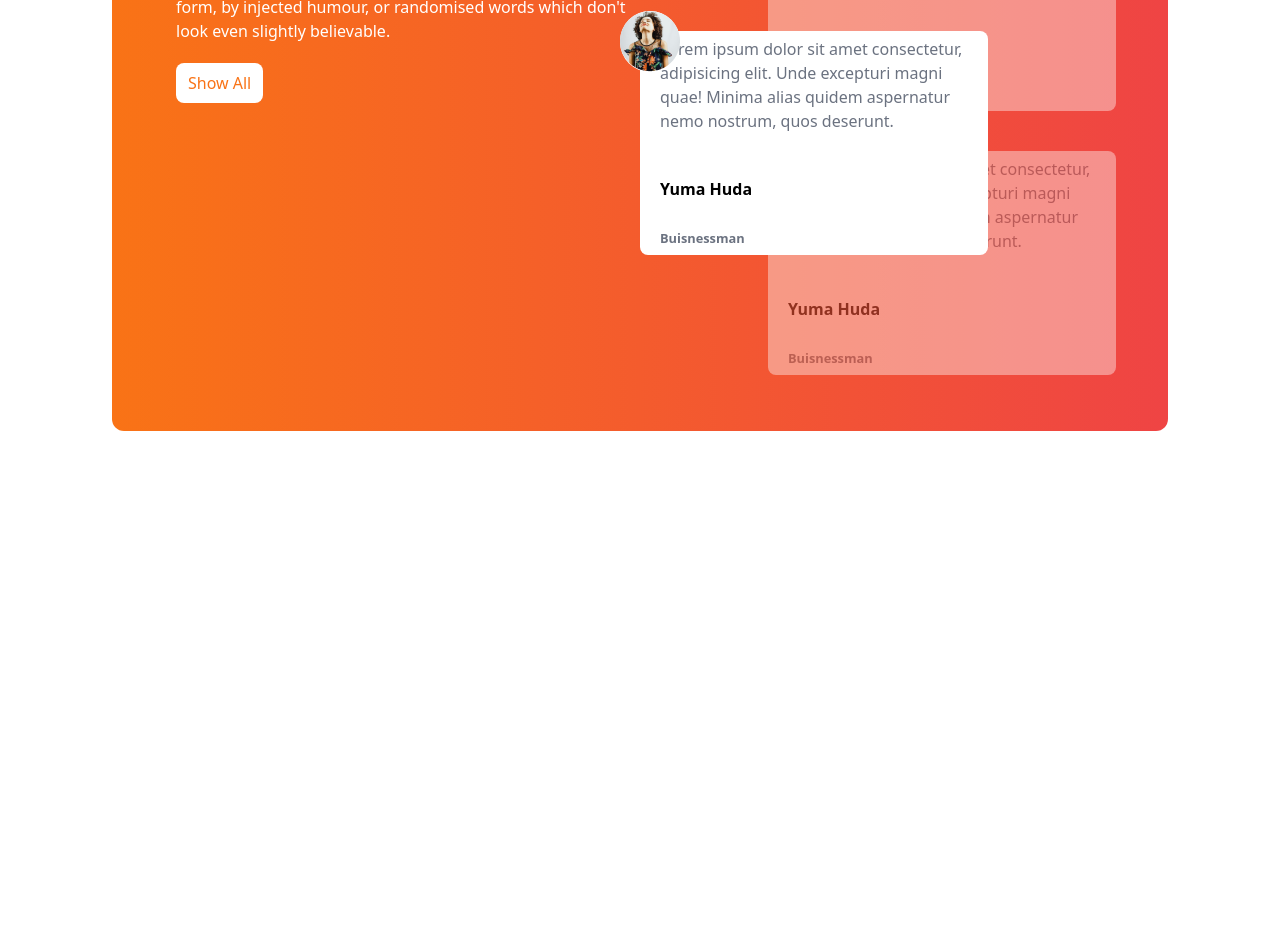
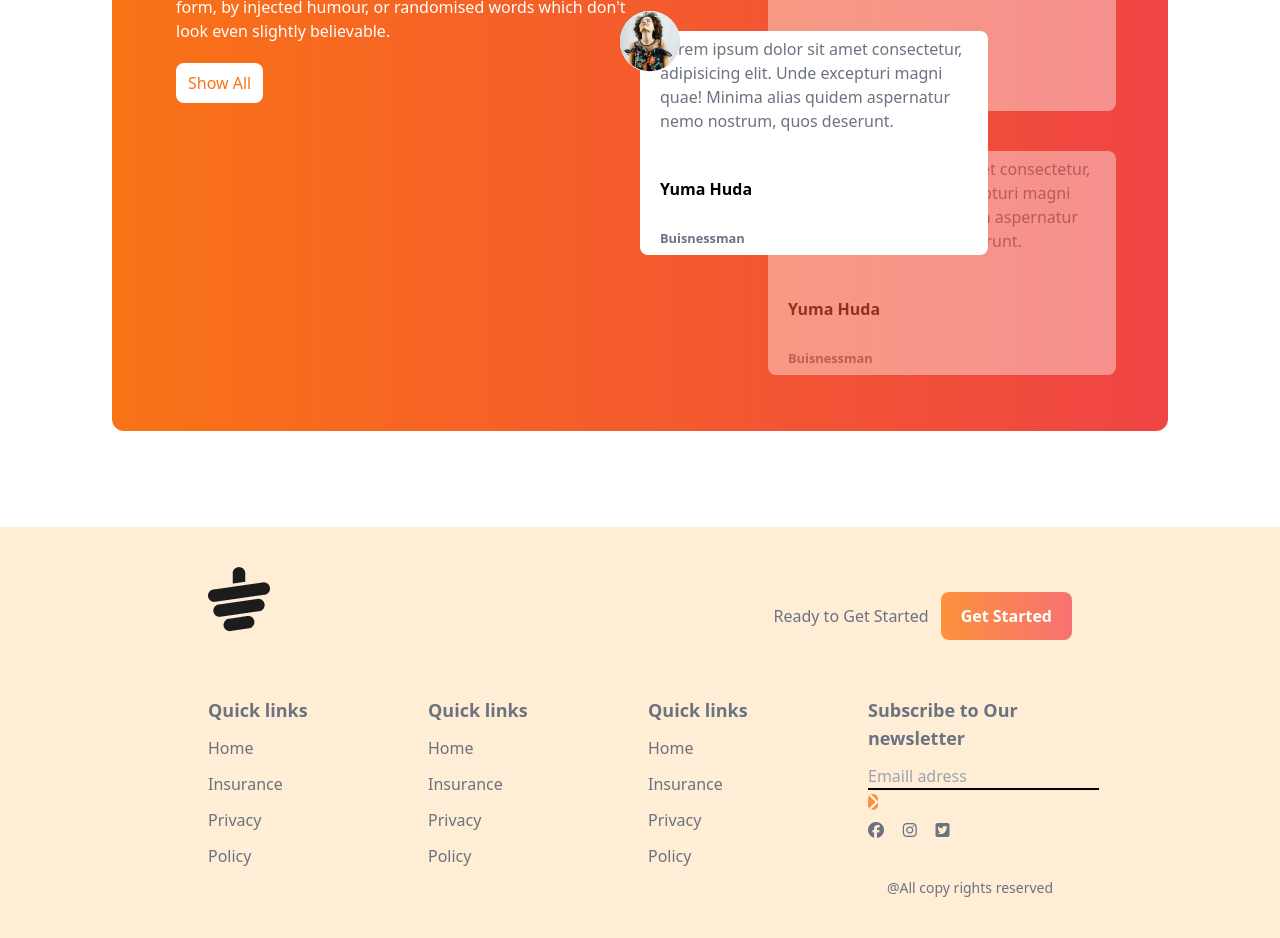
Before and after one commit to asifsarkar01/Tea-house, a plain HTML site: page index.html in a window 1280 px wide. Shown: the part 2079-3017 px from the top of the page. Before the commit the page ends 2606 px from the top, so only its background shows below. Drawn offline with nearby package versions, Linux system fonts and the light colour scheme.

Commit message:
last part

```diff
--- a/index.html
+++ b/index.html
@@ -216,7 +216,94 @@
          </div>
         </section>
 
+     </main>
+<!-- Footer section  -->
 
-     </main>
+     <footer class="bg-orange-100  text-gray-500 py-10 px-4 md:px-16">
+
+
+
+         <div class="w-9/12 mx-auto">
+
+          <!-- Logo edit  -->
+           <div class="mb-8 flex justify-between">
+           <img class="mb-8" src="images/cup.png" alt="">
+
+           <div class="flex items-center gap-3">
+            <h1>Ready to Get Started</h1>
+            <button class="bg-gradient-to-r from-orange-400 to-red-400 px-5 py-3 rounded-lg text-white font-bold">Get Started</button>
+           </div>
+
+           </div>
+
+           <!-- links footer  -->
+
+           <div class="grid grid-cols-1 md:grid-cols-2 lg:grid-cols-4 gap-4">
+
+          <!-- First column  -->
+
+            <div>
+              <h3 class="font-semibold text-lg mb-3">Quick links</h3>
+              <ul class="space-y-3">
+                <li><a class="hover:text-orange-500" href="">Home</a></li>
+                <li><a class="hover:text-orange-500" href="">Insurance</a></li>
+                <li><a class="hover:text-orange-500" href="">Privacy</a></li>
+                <li><a class="hover:text-orange-500" href="">Policy</a></li>
+              </ul>
+            </div>
+
+            <div>
+              <h3 class="font-semibold text-lg mb-3">Quick links</h3>
+              <ul class="space-y-3">
+                <li><a class="hover:text-orange-500" href="">Home</a></li>
+                <li><a class="hover:text-orange-500" href="">Insurance</a></li>
+                <li><a class="hover:text-orange-500" href="">Privacy</a></li>
+                <li><a class="hover:text-orange-500" href="">Policy</a></li>
+              </ul>
+            </div>
+
+            <div>
+              <h3 class="font-semibold text-lg mb-3">Quick links</h3>
+              <ul class="space-y-3">
+                <li><a class="hover:text-orange-500" href="">Home</a></li>
+                <li><a class="hover:text-orange-500" href="">Insurance</a></li>
+                <li><a class="hover:text-orange-500" href="">Privacy</a></li>
+                <li><a class="hover:text-orange-500" href="">Policy</a></li>
+              </ul>
+            </div>
+
+
+
+
+          <!-- Fourth column  -->
+
+             <div>
+              <h3 class="font-semibold text-lg mb-3">Subscribe to Our newsletter</h3>
+              <div class="flex flex-col space-y-2">
+
+                <div>
+                  <input type="text" placeholder="Emaill adress" class="bg-transparent border-b-2 border-black"> <i class="fa-solid fa-chevron-right bg-orange-400 rounded-full text-white"></i>
+                </div>
+                <div class="flex justify-center w-2/5 mb-8 mt-8 justify-between">
+                  <i class="fa-brands fa-facebook"></i>
+                  <i class="fa-brands fa-instagram"></i>
+                  <i class="fa-brands fa-square-twitter"></i>
+
+                </div>
+                <div class="text-center pt-8 mt-4" ><p class="text-sm text-gray-500">@All copy rights reserved</p></div>
+              </div>
+
+             </div>
+
+           </div>
+
+         </div>
+
+     </footer>
+
+
+
+
+
 </body>
 </html>
```
